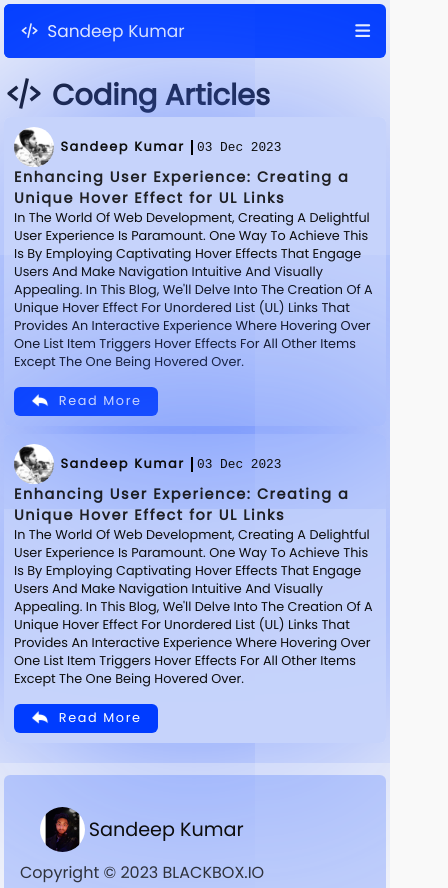
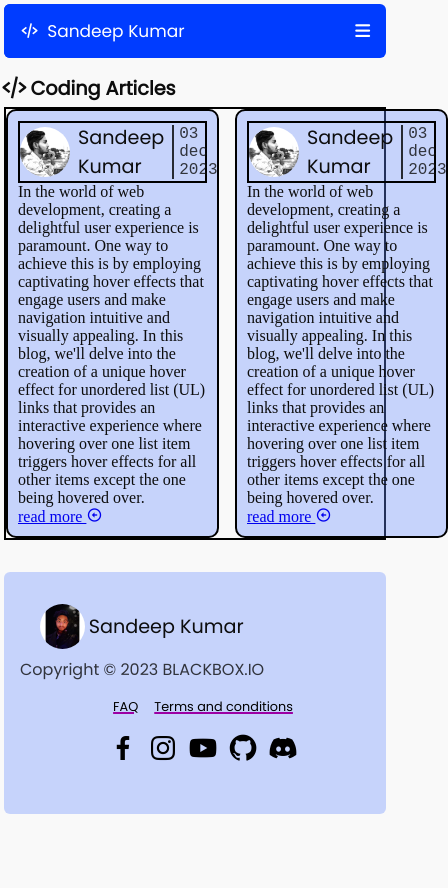
Before and after one commit to Sandeepkumar136/3D__Portfolio, a plain HTML site: page blogbase.html in a window 390 px wide. Shown: the top 888 px of the page, 448 px wide, since content can reach past the window. After the commit the page ends 844 px from the top, so only its background shows below. Drawn offline with nearby package versions, Linux system fonts and the light colour scheme; a web font is replaced by a local one.

Commit message:
manipulating blog base page

```diff
--- a/blogbase.html
+++ b/blogbase.html
@@ -21,48 +21,46 @@
         </a>
       </div>
       <main>
+        <div class="heading-contents-blog">
+            <i class='bx bx-code-alt blog-heading-icon' ></i>
+            coding articles
+        </div>
         <section>
-            <div class="heading-contents-blog">
-                <i class='bx bx-code-alt blog-heading-icon' ></i>
-                coding articles
-            </div>
-            <div class="bl-b-container">
-                <div class="bl-b-contain">
-                    <div class="heading-area-bl-b">
-                        <img src="./assets/IMG_20210203_044127-01.jpeg" alt="logo_blog" class="logo-blog">
-                        <p class="username-bl-b">sandeep kumar</p>
-                        <p class="date-bl-b">03 Dec 2023</p>
+            <div class="bb-container">
+                <div class="bb-base-contain">
+                    <div class="heading-base-contain-bb">
+                        <img src="./assets/IMG_20210203_044127-01.jpeg" alt="Profile logo" class="profile-logo-bb">
+                        <p class="name-bb">sandeep kumar</p>
+                        <p class="date-bb">03 dec 2023</p>
                     </div>
-                    <div class="text-contain-bl-b">
-                        <h3 class="heading-text-bl-b">
-                            Enhancing User Experience: Creating a Unique Hover Effect for UL Links
-                        </h3>
-                        <p class="text-bl-b">
+                    <div class="text-contain-bb">
+                        <p class="text-bb">
                             In the world of web development, creating a delightful user experience is paramount. One way to achieve this is by employing captivating hover effects that engage users and make navigation intuitive and visually appealing. In this blog, we'll delve into the creation of a unique hover effect for unordered list (UL) links that provides an interactive experience where hovering over one list item triggers hover effects for all other items except the one being hovered over.
                         </p>
-                            <a href="#" class="link-bl-b">
-                                <i class='bx bxs-share bx-tada icon-bl-b' ></i>
-                                Read More
-                            </a>
+                    </div>
+                    <div class="button-base-bb">
+                        <a href="#" class="link-bb">
+                            read more
+                            <i class='bx bx-left-arrow-circle icon-bb'></i>
+                        </a>
                     </div>
                 </div>
-                <div class="bl-b-contain">
-                    <div class="heading-area-bl-b">
-                        <img src="./assets/IMG_20210203_044127-01.jpeg" alt="logo_blog" class="logo-blog">
-                        <p class="username-bl-b">sandeep kumar</p>
-                        <p class="date-bl-b">03 Dec 2023</p>
+                <div class="bb-base-contain">
+                    <div class="heading-base-contain-bb">
+                        <img src="./assets/IMG_20210203_044127-01.jpeg" alt="Profile logo" class="profile-logo-bb">
+                        <p class="name-bb">sandeep kumar</p>
+                        <p class="date-bb">03 dec 2023</p>
                     </div>
-                    <div class="text-contain-bl-b">
-                        <h3 class="heading-text-bl-b">
-                            Enhancing User Experience: Creating a Unique Hover Effect for UL Links
-                        </h3>
-                        <p class="text-bl-b">
+                    <div class="text-contain-bb">
+                        <p class="text-bb">
                             In the world of web development, creating a delightful user experience is paramount. One way to achieve this is by employing captivating hover effects that engage users and make navigation intuitive and visually appealing. In this blog, we'll delve into the creation of a unique hover effect for unordered list (UL) links that provides an interactive experience where hovering over one list item triggers hover effects for all other items except the one being hovered over.
                         </p>
-                            <a href="#" class="link-bl-b">
-                                <i class='bx bxs-share bx-tada icon-bl-b' ></i>
-                                Read More
-                            </a>
+                    </div>
+                    <div class="button-base-bb">
+                        <a href="#" class="link-bb">
+                            read more
+                            <i class='bx bx-left-arrow-circle icon-bb'></i>
+                        </a>
                     </div>
                 </div>
             </div>
--- a/main.scss
+++ b/main.scss
@@ -644,11 +644,17 @@ clip-path: polygon(12% 0, 100% 0%, 100% 100%, 0% 100%)
 // Project Section
 .project-container{
     display: flex;
-    justify-content: start;
+    justify-content: space-around;
     gap: 1rem;
-    flex-direction: column;
-    margin: 0 0 0 1rem;
 }
+// .project-container{
+//     display: flex;
+//     justify-content: start;
+//     gap: 1rem;
+//     // flex-direction: column;
+//     flex-wrap: wrap;
+//     margin: 0 0 0 1rem;
+// }
 .pr-base-container{
     display: flex;
     flex-direction: column;
@@ -657,6 +663,7 @@ clip-path: polygon(12% 0, 100% 0%, 100% 100%, 0% 100%)
     background-color: #698cff59;
     width: 50%;
     gap: 1.5rem;
+    margin-bottom: 1rem;
 }
 .heading-pr-contain{
     display: flex;
@@ -694,6 +701,9 @@ clip-path: polygon(12% 0, 100% 0%, 100% 100%, 0% 100%)
     text-transform: capitalize;
     color: #fff;
     font-family: 'poppins',sans-serif;
+    border: none;
+    outline: none;
+    cursor: pointer;
     font-weight: 450;
     font-size: 1.1rem;
     letter-spacing: 0.1rem;
@@ -709,6 +719,7 @@ clip-path: polygon(12% 0, 100% 0%, 100% 100%, 0% 100%)
 @media only screen and (max-width: 973px) {
     .project-container{
         margin: 4px;
+        flex-direction: column;
     }
     .pr-base-container{
         width: 100%;
@@ -825,6 +836,26 @@ clip-path: polygon(12% 0, 100% 0%, 100% 100%, 0% 100%)
     font-weight: 400;
     text-transform: capitalize;
 }
+.button-submit{
+    display: flex;
+    justify-content: center;
+    align-self: center;
+    margin: auto 0;
+    text-decoration: none;
+    font-family: 'poppins',sans-serif;
+    font-weight: 450;
+    font-size: 1.2rem;
+    text-transform: capitalize;
+    padding: 8px 16px;
+    border-radius: 10px;
+    background-color: rgb(0, 0, 0, 0.1);
+    color: #000;
+    transition: 0.4s all;
+}
+.button-submit:hover{
+    background-color: #003cff;
+    color: #fff;
+}
 .form-img{
     width: 200px;
     height: 200px;
@@ -889,6 +920,9 @@ clip-path: polygon(12% 0, 100% 0%, 100% 100%, 0% 100%)
     font-family: 'poppins',sans-serif;
     text-transform: capitalize;
     font-weight: bold;
+    display: flex;
+    justify-content: start;
+    align-items: center;
     margin-top: 1rem;
     display: flex;
     justify-content: start;
@@ -897,117 +931,57 @@ clip-path: polygon(12% 0, 100% 0%, 100% 100%, 0% 100%)
 .blog-heading-icon{
     font-size: 2.5rem;
 }
-.bl-b-container{
+@media only screen and (max-width: 768px) {
+    .heading-contents-blog{
+        font-size: 1.2rem;
+        gap: 0.1rem;
+    }
+    .blog-heading-icon{
+        font-size: 1.8rem;
+    }
+
+}
+// #########&
+.bb-container{
     display: flex;
     justify-content: space-around;
-    gap: 0.5rem;
-    flex-wrap: wrap;
+    gap: 1rem;
+    border: 2px solid #000;
 }
-.bl-b-contain{
+.bb-base-contain{
+    width: 50%;
+    height: min-content;
+    border: 2px solid #000;
     background-color: #698cff59;
-    box-shadow: 0px 0px 100rem 0.1px #426eff;
-    border-radius: 6px;
+    border-radius: 10px;
     padding: 10px;
-    width: 45%;
 }
-.heading-area-bl-b{
+.heading-base-contain-bb{
     display: flex;
     justify-content: start;
-    gap: 1rem;
+    gap: 0.5rem;
     align-items: center;
+    border: 2px solid #000;
 }
-.username-bl-b{
-    font-family: 'poppins',sans-serif;
-    font-weight: bold;
-    font-size: 1.2rem;
-    text-transform: capitalize;
-    letter-spacing: 0.1rem;
-}
-.date-bl-b{
-    border-left: 2px solid #000;
-    padding: 0 0 0 4px;
-    font-family: monospace;
-    font-size: 1rem;
-}
-.logo-blog{
+.profile-logo-bb{
     width: 50px;
     height: 50px;
     border-radius: 50%;
 }
-.text-contain-bl-b{
-    display: flex;
-    justify-content: start;
-    flex-direction: column;
+.name-bb{
+    text-transform: capitalize;
+    font-family: 'poppins',sans-serif;
+    font-weight: 450;
+    font-size: 1.2rem;
 }
-.heading-text-bl-b{
-    font-family: 'poppins',sans-serif;
-    font-weight: bold;
-    opacity: 0.9;
-    text-transform: capitalize;
+.date-bb{
+    font-family: monospace;
     font-size: 1rem;
-    letter-spacing: 0.1rem;
+    font-weight: 400;
+    opacity: 0.8;
+    border-left: 2px solid #000;
+    padding: 0 0 0 5px;
 }
-.text-bl-b{
-    padding: 0;
-    font-family: 'poppins',sans-serif;
-    font-weight: 400;
-    font-size: 1rem;
-    text-transform: capitalize;
-    opacity: 1;
-    margin: auto;
-    display: flex;
-    justify-content: center;
-}
-.link-bl-b{
-    padding: 5px 16px;
-    display: flex;
-    justify-content: start;
-    margin: 1rem auto auto 0;
-    text-decoration: none;
-    gap: 0.5rem;
-    color: #fff;
-    background-color: #003cff;
-    border-radius: 6px;
-    font-family: 'poppins',sans-serif;
-    font-weight: 400;
-    font-size: 1rem;
-    text-transform: capitalize;
-    letter-spacing: 0.1rem;
-}
-@media only screen and (max-width: 768px) {
-    .bl-b-contain{
-        width: 100%;
-    }
-    .logo-blog{
-        width: 40px;
-        height: 40px;
-    }
-    .heading-area-bl-b{
-        gap: 0.4rem;
-    }
-    .username-bl-b{
-        font-size: 0.8rem;
-        text-wrap: nowrap;
-    }
-    .date-bl-b{
-        font-size: 0.8rem;
-    }
-    .heading-text-bl-b{
-        font-size: 0.9rem;
-        text-transform: none;
-    }
-    .text-bl-b{
-        font-size: 0.8rem;
-    }
-    .link-bl-b{
-        font-size: 0.8rem;
-    }
-    .icon-bl-b{
-        font-size: 1.2rem;
-    }
-}
-
-
 // gear section
 .g-base-main-container{
     display: flex;
--- a/script.js
+++ b/script.js
@@ -50,3 +50,79 @@ function typewriter(){
     }
 }
 typewriter()
+
+
+
+// #############
+function CopFun() {
+    navigator.clipboard.writeText("https://github.com/InstaPy/InstaPy");
+    var copyButton = document.getElementById("copyfortexta");
+
+    // Change button text to "link copied"
+    copyButton.innerHTML = "link copied";
+
+    // Reset button text after 4 seconds
+    setTimeout(function() {
+        copyButton.innerHTML = "copylink";
+    }, 4000);
+}
+function CopFuna() {
+    navigator.clipboard.writeText("https://github.com/Sandeepkumar136/JavaScript_Time_CountDown");
+    var copyButton = document.getElementById("copyfortextb");
+
+    // Change button text to "link copied"
+    copyButton.innerHTML = "link copied";
+
+    // Reset button text after 4 seconds
+    setTimeout(function() {
+        copyButton.innerHTML = "copylink";
+    }, 4000);
+}
+function CopFunb() {
+    navigator.clipboard.writeText("https://github.com/Sandeepkumar136/jarvesai");
+    var copyButton = document.getElementById("copyfortextc");
+
+    // Change button text to "link copied"
+    copyButton.innerHTML = "link copied";
+
+    // Reset button text after 4 seconds
+    setTimeout(function() {
+        copyButton.innerHTML = "copylink";
+    }, 4000);
+}
+function CopFunc() {
+    navigator.clipboard.writeText("https://qoute-media.firebaseapp.com/");
+    var copyButton = document.getElementById("copyfortextd");
+
+    // Change button text to "link copied"
+    copyButton.innerHTML = "link copied";
+
+    // Reset button text after 4 seconds
+    setTimeout(function() {
+        copyButton.innerHTML = "copylink";
+    }, 4000);
+}
+function CopFund() {
+    navigator.clipboard.writeText("https://to-do-list-975b5.firebaseapp.com/");
+    var copyButton = document.getElementById("copyfortexte");
+
+    // Change button text to "link copied"
+    copyButton.innerHTML = "link copied";
+
+    // Reset button text after 4 seconds
+    setTimeout(function() {
+        copyButton.innerHTML = "copylink";
+    }, 4000);
+}
+function CopFune() {
+    navigator.clipboard.writeText("https://portfolio-1ce19.web.app/");
+    var copyButton = document.getElementById("copyfortextf");
+
+    // Change button text to "link copied"
+    copyButton.innerHTML = "link copied";
+
+    // Reset button text after 4 seconds
+    setTimeout(function() {
+        copyButton.innerHTML = "copylink";
+    }, 4000);
+}
```
Also changed, not shown: index.html (+2 -2 lines), services.html (+69 -63 lines), main.css, 1 other file.
